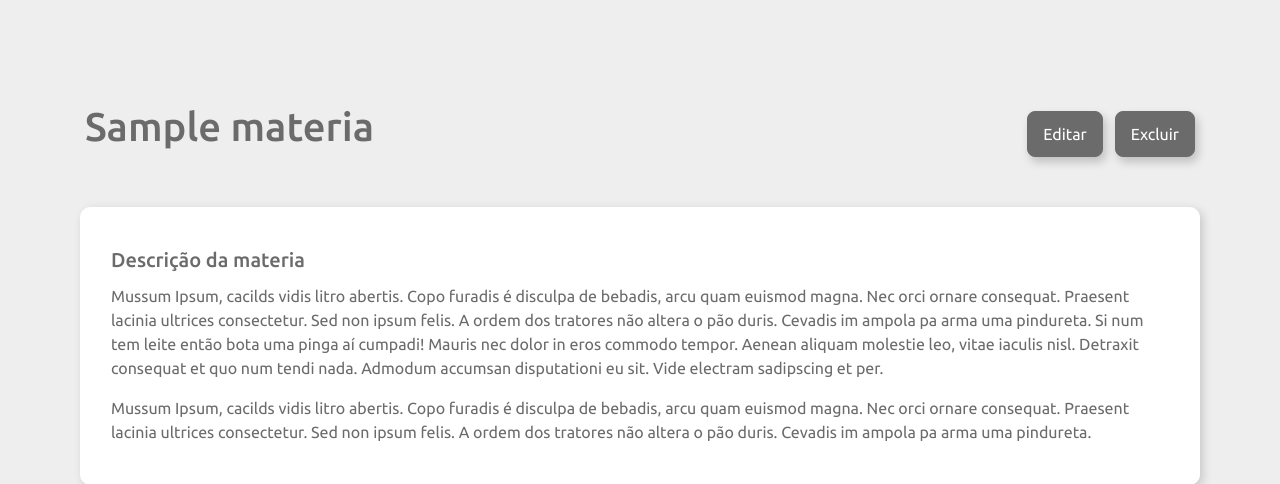
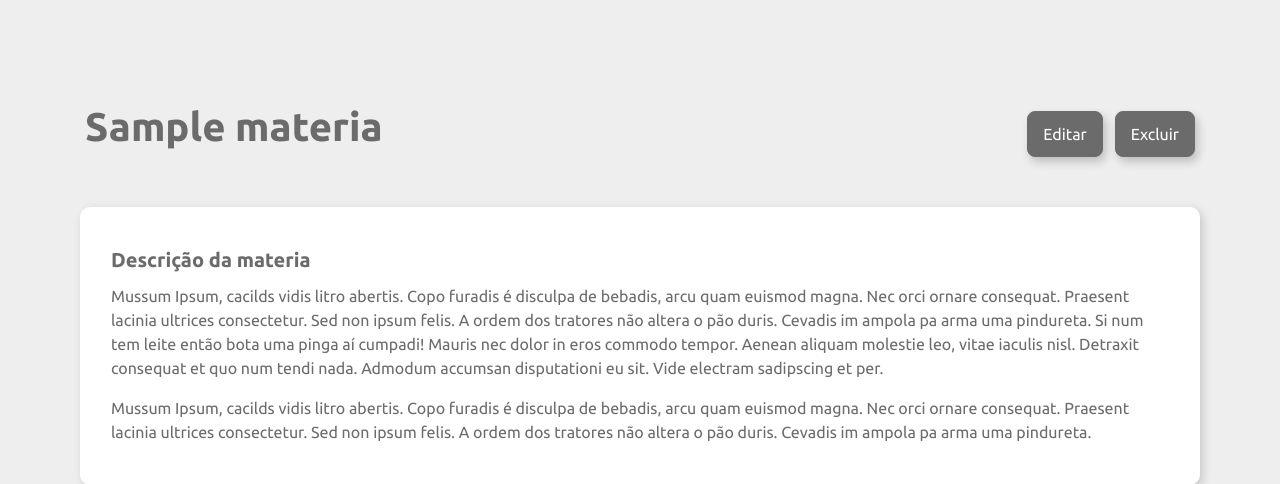
Before and after one commit to caioguedesam/skoolit_engsoft, a Flask app: page /turmas/listar-materia/1 in a window 1280 px wide. Shown: the part 185-669 px from the top of the page. Run offline with Flask 2, Linux system fonts and the light colour scheme; tables that the repository leaves empty hold one stand-in row (values such as "Sample post"); some libraries are stand-ins or nearby versions.

Commit message:
Colocando negrito em alguns textos

```diff
--- a/skoolit/static/materias/detalhes_materia.css
+++ b/skoolit/static/materias/detalhes_materia.css
@@ -13,9 +13,10 @@ body {
   background-color: var(--background);
 }
 
-* {
-  color: var(--font);
+#titulo-materia, #titulo-descricao {
+  font-weight: bold;
 }
+
 
 .container {
   margin-top: 240px;
--- a/skoolit/static/materias/listar_materias.css
+++ b/skoolit/static/materias/listar_materias.css
@@ -13,8 +13,8 @@ body {
   background-color: var(--background);
 }
 
-* {
-  color: var(--font);
+#titulo, #materia-nome {
+  font-weight: bold;
 }
 
 .container {
--- a/skoolit/templates/turmas/detalhes_materia.html
+++ b/skoolit/templates/turmas/detalhes_materia.html
@@ -12,7 +12,7 @@
 
 		<div class="d-flex mb-5">
 			<div class="mr-auto">
-				<h1>{{materia.nome}}</h1>
+				<h1 id="titulo-materia">{{materia.nome}}</h1>
 			</div>
 
 			<div class="mt-2 mr-1">
@@ -33,7 +33,7 @@
 	<div class="row align-items-center">
 			<div class="card descricao-materia">
 				<div class="card-body">
-					<h5 class="card-title"> Descrição da materia</h5>
+					<h5 id="titulo-descricao" class="card-title"> Descrição da materia</h5>
 					<p class="card-text">Mussum Ipsum, cacilds vidis litro abertis. Copo furadis é disculpa de bebadis, arcu quam euismod magna. Nec orci ornare consequat. Praesent lacinia ultrices consectetur. Sed non ipsum felis. A ordem dos tratores não altera o pão duris. Cevadis im ampola pa arma uma pindureta.
 						Si num tem leite então bota uma pinga aí cumpadi! Mauris nec dolor in eros commodo tempor. Aenean aliquam molestie leo, vitae iaculis nisl. Detraxit consequat et quo num tendi nada. Admodum accumsan disputationi eu sit. Vide electram sadipscing et per.</p>
 					<p class="card-text">Mussum Ipsum, cacilds vidis litro abertis. Copo furadis é disculpa de bebadis, arcu quam euismod magna. Nec orci ornare consequat. Praesent lacinia ultrices consectetur. Sed non ipsum felis. A ordem dos tratores não altera o pão duris. Cevadis im ampola pa arma uma pindureta.</p>
```
Also changed, not shown: skoolit/templates/turmas/listar_materias.html (+4 -5 lines).
